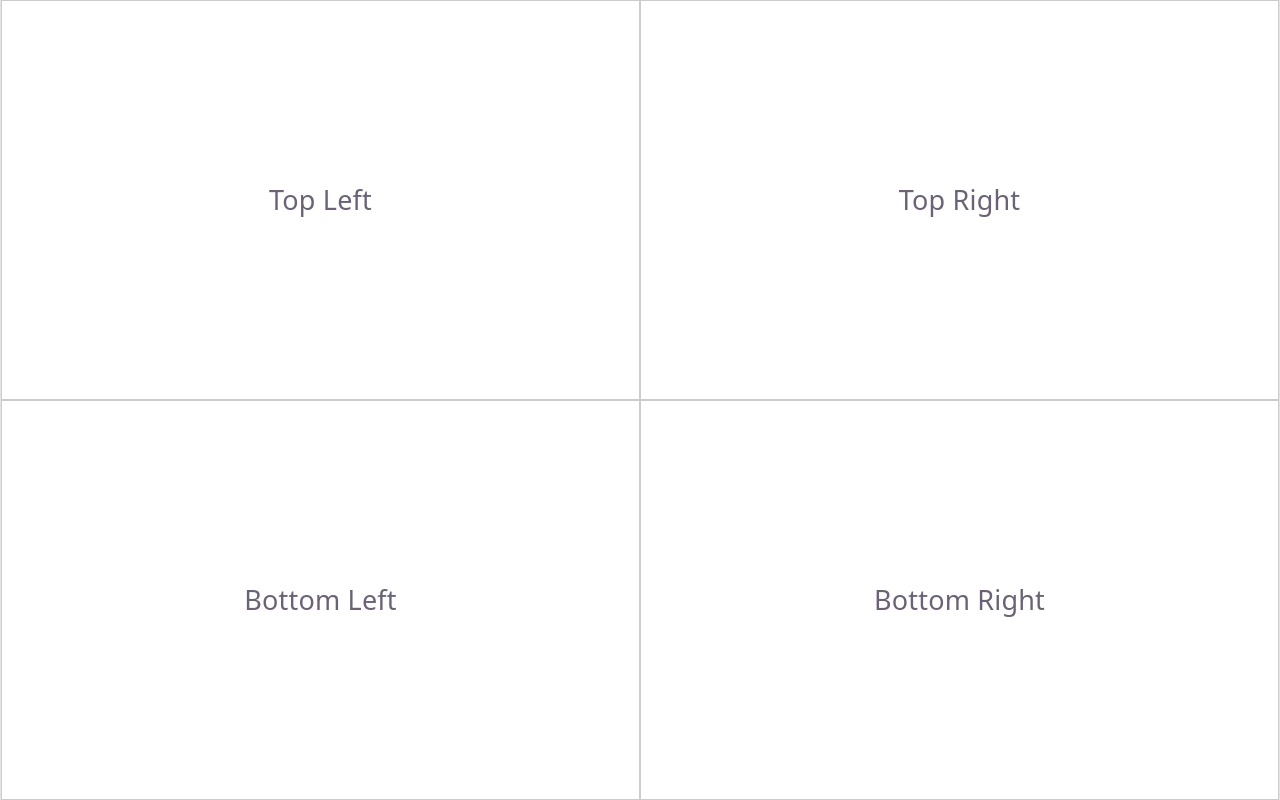
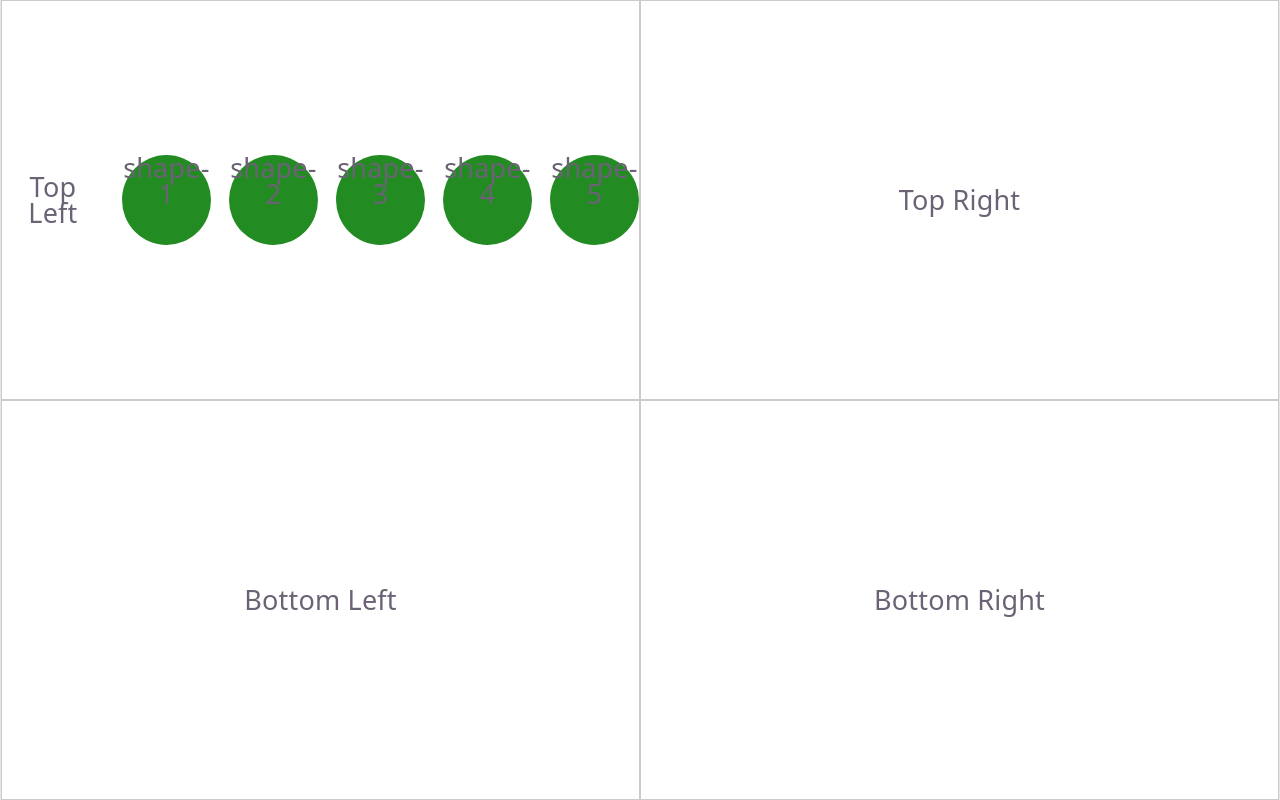
Before and after one commit to ZayanMA/Drag-and-Drop-Coding-Exercise, a React (Vite) app in the folder drag-n-drop/: page / in a window 1280 px wide. Built offline with nearby package versions, Linux system fonts and the light colour scheme.

Commit message:
Adding initial logic to render shapes in quadrants

```diff
--- a/drag-n-drop/src/App.css
+++ b/drag-n-drop/src/App.css
@@ -24,4 +24,12 @@ html, body, #root {
   justify-content: center;
   border: 1px solid #ccc;
   font-size: 1.5rem;
+  gap: 1rem;
 }
+
+.circle {
+  background-color: forestgreen;
+  border-radius: 50%;
+  height: 5rem;
+  width: 5rem;
+}
--- a/drag-n-drop/src/App.tsx
+++ b/drag-n-drop/src/App.tsx
@@ -23,7 +23,18 @@ function App() {
   return (
     <>
       <div className='quadrant-container'>
-        <div className='quadrant' id='top-left'>Top Left</div>
+        <div className='quadrant' id='top-left'>
+          Top Left
+
+          {shapeLocations
+            .filter((shape) => shape.quadrant === "top-left")
+            .map((shape) =>
+              <div key={shape.id} className='circle' draggable>
+                {shape.id}
+                </div>
+            )
+          }
+          </div>
         <div className='quadrant' id='top-right'>Top Right</div>
         <div className='quadrant' id='bottom-left'>Bottom Left</div>
         <div className='quadrant' id='bottom-right'>Bottom Right</div>
```
